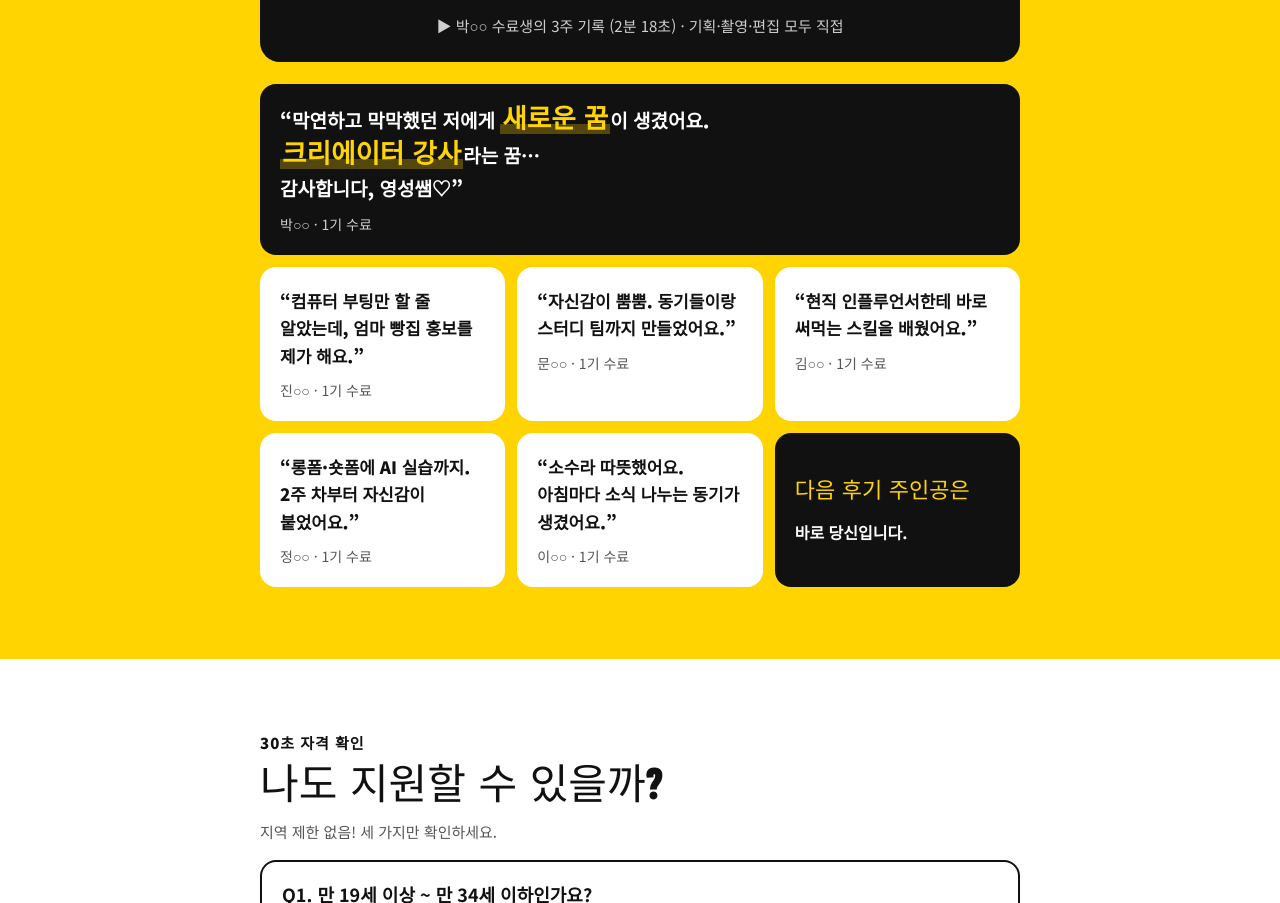
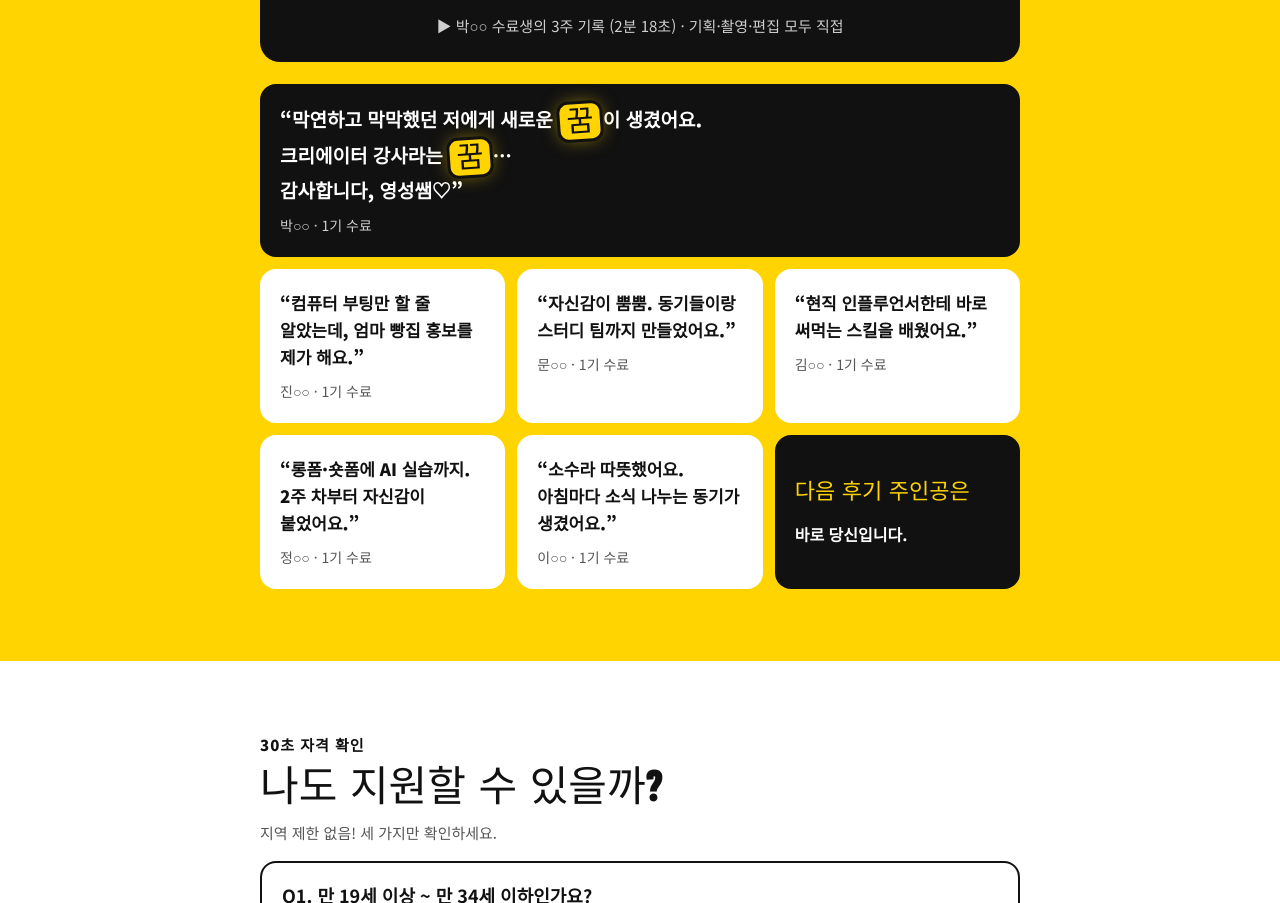
Before and after one commit to aura8848-crypto/atta3, a plain HTML site: page index.html in a window 1280 px wide. Shown: the part 7004-7907 px from the top of the page. Drawn offline with Linux system fonts and the light colour scheme.

Commit message:
후기: '꿈' 글자만 강조
Co-Authored-By: Claude Opus 5.5 <noreply@anthropic.com>
Claude-Session: https://claude.ai/code/session_0142Bhd7EM1VoBF3n58RhzWS

```diff
--- a/index.html
+++ b/index.html
@@ -63,7 +63,7 @@ details.fq p{margin:0;padding:0 20px 18px 20px;color:#333}
 .rv{background:#fff;border-radius:16px;padding:20px;display:flex;flex-direction:column;gap:10px}
 .rv q{font-weight:900;font-size:17px;quotes:'“' '”'}
 .rv span{color:#555;font-size:14px}
-.rv .dream{color:var(--y);font-size:1.4em;font-weight:900;font-family:'Black Han Sans',sans-serif;line-height:1.3;background:linear-gradient(transparent 62%,rgba(255,212,0,.28) 62%);padding:0 2px}
+.rv .dream{display:inline-block;font-family:'Black Han Sans',sans-serif;font-weight:400;font-size:1.55em;line-height:1;color:#111;background:var(--y);padding:.12em .22em .08em;margin:0 .08em;border-radius:.28em;transform:rotate(-4deg);box-shadow:0 0 0 3px #111,0 0 18px rgba(255,212,0,.55);vertical-align:-.12em}
 .q{border:2px solid #111;border-radius:16px;padding:18px 20px;display:flex;flex-direction:column;gap:10px}
 .q b{font-size:18px}
 .q small{color:#555;font-size:15px}
@@ -229,7 +229,7 @@ details.fq p{margin:0;padding:0 20px 18px 20px;color:#333}
 <div style="color:#CFCFCF;font-size:15px">▶ 박○○ 수료생의 3주 기록 (2분 18초) · 기획·촬영·편집 모두 직접</div>
 </div>
 <div style="display:grid;grid-template-columns:repeat(auto-fit,minmax(230px,1fr));gap:12px">
-<div class="rv" style="background:#111;color:#fff;grid-column:1/-1"><q style="font-size:19px;line-height:1.55">막연하고 막막했던 저에게 <strong class="dream">새로운 꿈</strong>이 생겼어요.<br><strong class="dream">크리에이터 강사</strong>라는 꿈…<br>감사합니다, 영성쌤♡</q><span style="color:#CFCFCF">박○○ · 1기 수료</span></div>
+<div class="rv" style="background:#111;color:#fff;grid-column:1/-1"><q style="font-size:19px;line-height:1.55">막연하고 막막했던 저에게 새로운 <strong class="dream">꿈</strong>이 생겼어요.<br>크리에이터 강사라는 <strong class="dream">꿈</strong>…<br>감사합니다, 영성쌤♡</q><span style="color:#CFCFCF">박○○ · 1기 수료</span></div>
 <div class="rv"><q>컴퓨터 부팅만 할 줄 알았는데, 엄마 빵집 홍보를 제가 해요.</q><span>진○○ · 1기 수료</span></div>
 <div class="rv"><q>자신감이 뿜뿜. 동기들이랑 스터디 팀까지 만들었어요.</q><span>문○○ · 1기 수료</span></div>
 <div class="rv"><q>현직 인플루언서한테 바로 써먹는 스킬을 배웠어요.</q><span>김○○ · 1기 수료</span></div>
```
